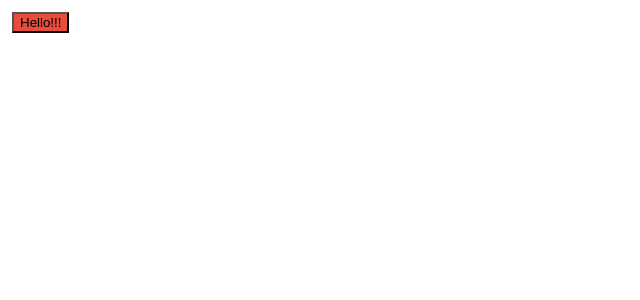
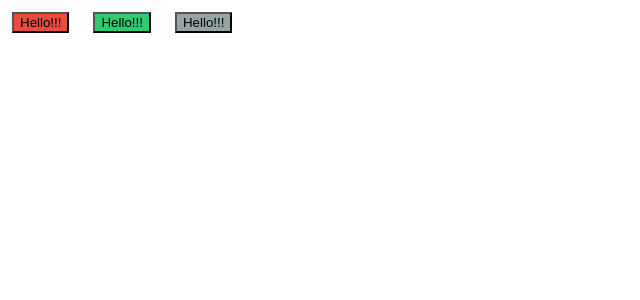
Before and after one commit to Hlautameki/poligon-app, a React (Create React App) app: page / in a window 1280 px wide. Shown: the top 300 px of the page, without its empty margins (0-640 px from the left). Built offline with nearby package versions, Linux system fonts and the light colour scheme.

Commit message:
Added two more buttons

```diff
--- a/src/App.tsx
+++ b/src/App.tsx
@@ -4,6 +4,8 @@ function App() {
   return (
     <div className="App">
       <Button label='Hello!!!' bgColor={BGColors.alizarin}/>
+      <Button label='Hello!!!' bgColor={BGColors.emerald}/>
+      <Button label='Hello!!!' bgColor={BGColors.concrete}/>
     </div>
   );
 }
```
